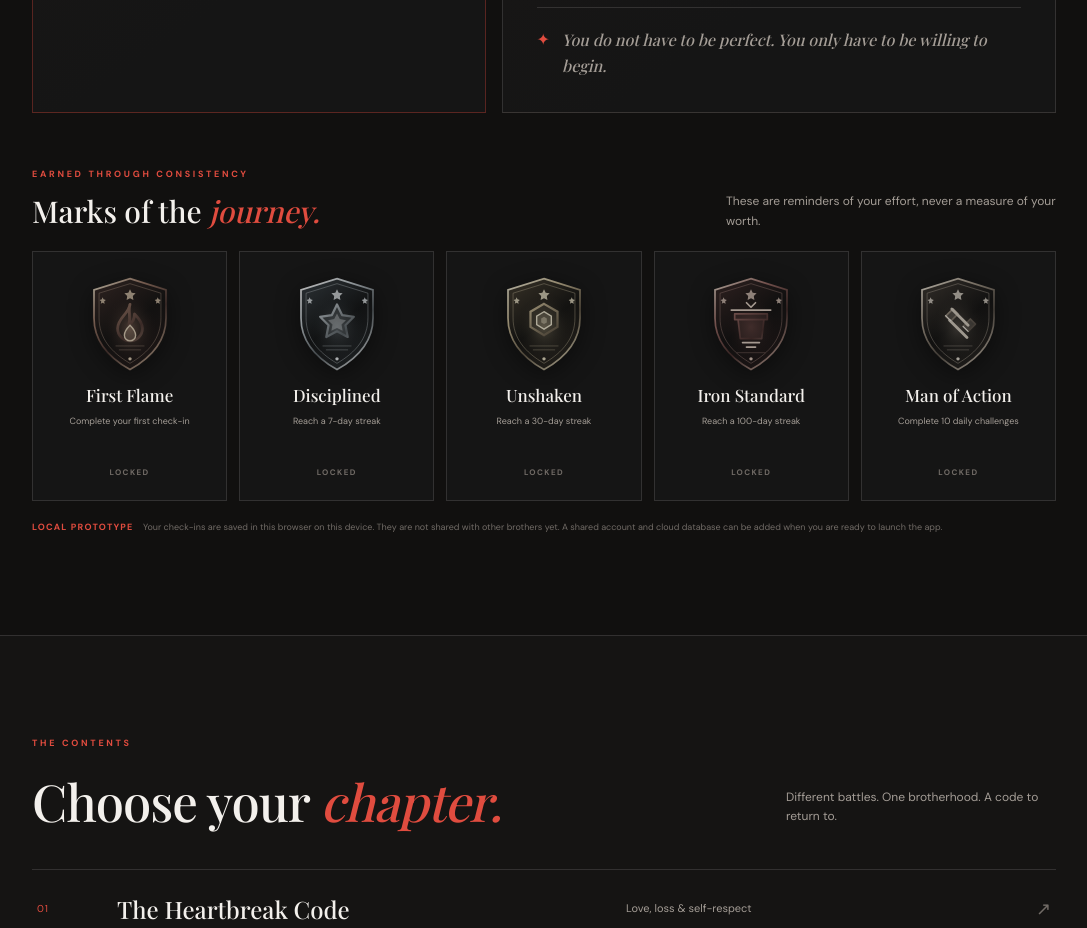
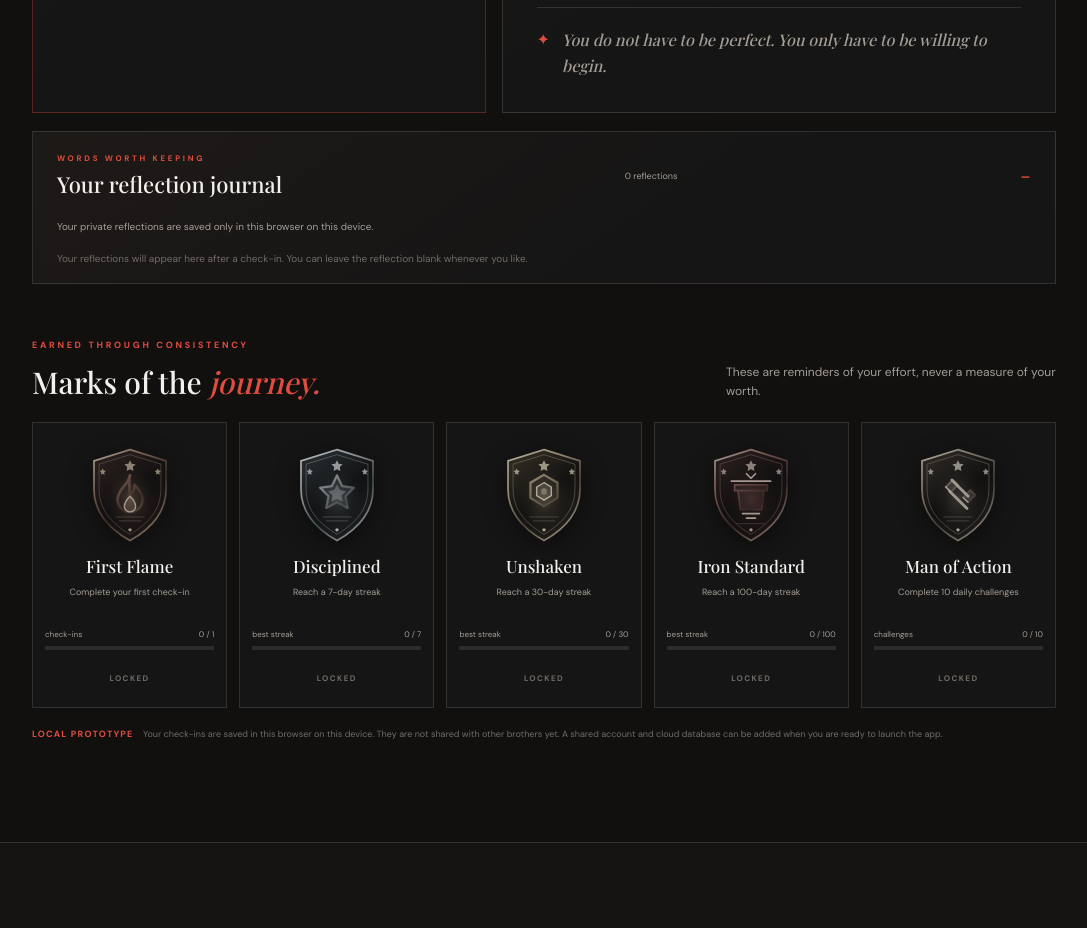
Before and after one commit to KhangwiM0605/-the-furnalations-app, a plain HTML site: page index.html in a window 1280 px wide. Shown: the part 5100-6028 px from the top of the page, without its empty margins (96-1183 px from the left). Drawn offline with nearby package versions, Linux system fonts and the light colour scheme.

Commit message:
Add reflection journal and achievement progress

```diff
--- a/index.html
+++ b/index.html
@@ -197,6 +197,12 @@
           <div class="streak-encouragement"><span>✦</span><p id="streakEncouragement">You do not have to be perfect. You only have to be willing to begin.</p></div>
         </article>
       </div>
+      <details class="reflection-history" open>
+        <summary><span><span class="eyebrow">WORDS WORTH KEEPING</span><strong>Your reflection journal</strong></span><span class="reflection-count" id="reflectionCount">0 reflections</span></summary>
+        <p class="reflection-history-note">Your private reflections are saved only in this browser on this device.</p>
+        <p class="reflection-empty" id="reflectionEmpty">Your reflections will appear here after a check-in. You can leave the reflection blank whenever you like.</p>
+        <div class="reflection-list" id="reflectionList" aria-live="polite"></div>
+      </details>
       <div class="achievement-heading"><div><p class="eyebrow">EARNED THROUGH CONSISTENCY</p><h3>Marks of the <em>journey.</em></h3></div><p class="section-intro">These are reminders of your effort, never a measure of your worth.</p></div>
       <div class="achievement-grid" id="achievementGrid" aria-live="polite">
         <article class="achievement-card locked" data-rank="flame"><span class="achievement-emblem"><svg viewBox="0 0 80 82" aria-hidden="true"><path class="rank-shield" d="M40 4 68 14v23c0 18-11 31-28 41C23 68 12 55 12 37V14L40 4Z"/><path class="rank-inner" d="m40 10 22 8v19c0 14-8 25-22 34-14-9-22-20-22-34V18l22-8Z"/><path class="rank-icon" d="M40 25c-1 8-11 11-11 21a11 11 0 0 0 22 0c0-5-3-9-7-13 0 6-3 8-5 9 2-7-1-12 1-17Z M40 45c-3 3-5 6-5 9a5 5 0 0 0 10 0c0-3-2-6-5-9Z"/><circle class="rank-detail" cx="40" cy="16" r="1.5"/><circle class="rank-detail" cx="22" cy="23" r="1"/><circle class="rank-detail" cx="58" cy="23" r="1"/></svg></span><p class="achievement-name">First Flame</p><p class="achievement-condition">Complete your first check-in</p><span class="achievement-state">LOCKED</span></article>
--- a/script.js
+++ b/script.js
@@ -214,6 +214,28 @@ function renderStreak() {
   else if (stats.current > 0) encouragement.textContent = "Every return is a decision. Keep choosing the man you are becoming.";
   else encouragement.textContent = "You do not have to be perfect. You only have to be willing to begin.";
   renderCalendar(stats);
+  renderReflectionHistory();
+}
+function renderReflectionHistory() {
+  const list = document.getElementById("reflectionList");
+  const reflections = checkins.filter(item => item.reflection.trim()).reverse();
+  document.getElementById("reflectionCount").textContent = `${reflections.length} ${reflections.length === 1 ? "reflection" : "reflections"}`;
+  document.getElementById("reflectionEmpty").hidden = reflections.length > 0;
+  const entries = document.createDocumentFragment();
+  reflections.forEach(item => {
+    const entry = document.createElement("article");
+    entry.className = "reflection-entry";
+    const date = document.createElement("time");
+    date.dateTime = item.date;
+    date.textContent = new Date(`${item.date}T12:00:00+02:00`).toLocaleDateString("en-ZA", {
+      weekday: "long", day: "numeric", month: "long", year: "numeric", timeZone: "Africa/Johannesburg"
+    });
+    const reflection = document.createElement("p");
+    reflection.textContent = item.reflection;
+    entry.append(date, reflection);
+    entries.append(entry);
+  });
+  list.replaceChildren(entries);
 }
 function renderCalendar(stats = getStreakStats()) {
   const {year, month} = calendarCursor;
@@ -326,13 +348,18 @@ function rankLogo(image) {
 function renderAchievements(stats = getStreakStats()) {
   const challengeCount = getChallengeCount();
   const achievements = [
-    { name: "First Flame", condition: "Complete your first check-in", rank: "flame", image: "first-flame.svg", unlocked: stats.total >= 1 },
-    { name: "Disciplined", condition: "Reach a 7-day streak", rank: "disciplined", image: "disciplined.svg", unlocked: stats.best >= 7 },
-    { name: "Unshaken", condition: "Reach a 30-day streak", rank: "unshaken", image: "unshaken.svg", unlocked: stats.best >= 30 },
-    { name: "Iron Standard", condition: "Reach a 100-day streak", rank: "iron", image: "iron-standard.svg", unlocked: stats.best >= 100 },
-    { name: "Man of Action", condition: "Complete 10 daily challenges", rank: "action", image: "man-of-action.svg", unlocked: challengeCount >= 10 }
+    { name: "First Flame", condition: "Complete your first check-in", rank: "flame", image: "first-flame.svg", progress: stats.total, goal: 1, progressLabel: "check-ins" },
+    { name: "Disciplined", condition: "Reach a 7-day streak", rank: "disciplined", image: "disciplined.svg", progress: stats.best, goal: 7, progressLabel: "best streak" },
+    { name: "Unshaken", condition: "Reach a 30-day streak", rank: "unshaken", image: "unshaken.svg", progress: stats.best, goal: 30, progressLabel: "best streak" },
+    { name: "Iron Standard", condition: "Reach a 100-day streak", rank: "iron", image: "iron-standard.svg", progress: stats.best, goal: 100, progressLabel: "best streak" },
+    { name: "Man of Action", condition: "Complete 10 daily challenges", rank: "action", image: "man-of-action.svg", progress: challengeCount, goal: 10, progressLabel: "challenges" }
   ];
-  document.getElementById("achievementGrid").innerHTML = achievements.map(item => `<article class="achievement-card ${item.unlocked ? "unlocked" : "locked"}" data-rank="${item.rank}"><span class="achievement-emblem">${rankLogo(item.image)}</span><p class="achievement-name">${item.name}</p><p class="achievement-condition">${item.condition}</p><span class="achievement-state">${item.unlocked ? "UNLOCKED ✓" : "LOCKED"}</span></article>`).join("");
+  document.getElementById("achievementGrid").innerHTML = achievements.map(item => {
+    const unlocked = item.progress >= item.goal;
+    const progress = Math.min(item.progress, item.goal);
+    const percentage = Math.round(progress / item.goal * 100);
+    return `<article class="achievement-card ${unlocked ? "unlocked" : "locked"}" data-rank="${item.rank}"><span class="achievement-emblem">${rankLogo(item.image)}</span><p class="achievement-name">${item.name}</p><p class="achievement-condition">${item.condition}</p><div class="achievement-progress"><div class="achievement-progress-label"><span>${item.progressLabel}</span><span>${progress} / ${item.goal}</span></div><div class="achievement-progress-track" role="progressbar" aria-label="${item.name} progress" aria-valuemin="0" aria-valuemax="${item.goal}" aria-valuenow="${progress}"><span style="width:${percentage}%"></span></div></div><span class="achievement-state">${unlocked ? "UNLOCKED ✓" : "LOCKED"}</span></article>`;
+  }).join("");
   document.getElementById("dashboardChallengesDone").textContent = challengeCount;
 }
 function renderDashboard() {
--- a/style.css
+++ b/style.css
@@ -268,7 +268,29 @@ h2 { font-size: clamp(34px, 4vw, 51px); line-height: 1.18; margin: 0; letter-spa
 .achievement-card.locked .achievement-art { filter: grayscale(.65) brightness(.72) drop-shadow(0 5px 12px rgba(0,0,0,.45)); }
 .achievement-name { font: 17px var(--serif); margin: 0 0 8px; }
 .achievement-condition { min-height: 30px; color: var(--muted); font-size: 9px; line-height: 1.6; margin: 0 0 13px; }
+.achievement-progress { margin: 0 0 13px; text-align: left; }
+.achievement-progress-label { display: flex; justify-content: space-between; gap: 8px; color: var(--muted); font-size: 8px; margin-bottom: 6px; }
+.achievement-progress-track { height: 4px; overflow: hidden; background: rgba(243,240,236,.1); }
+.achievement-progress-track span { display: block; height: 100%; background: var(--rank-color, var(--red-bright)); transition: width .3s ease; }
 .achievement-state { color: var(--red-bright); font-size: 8px; font-weight: 700; letter-spacing: 1.4px; }
 .achievement-card.locked .achievement-state { color: var(--dim); }
 @media (max-width: 900px) { .achievement-grid { grid-template-columns: repeat(3, minmax(0, 1fr)); } }
 @media (max-width: 650px) { .dashboard-grid { grid-template-columns: 1fr; gap: 10px; } .dashboard-stat { padding: 20px; } .dashboard-stat-icon { margin-bottom: 10px; } .daily-forge-card { grid-template-columns: 1fr; } .forge-art { min-height: 145px; border-right: 0; border-bottom: 1px solid var(--line); } .forge-art span { width: 74px; height: 88px; font-size: 45px; } .dashboard-daily-word { padding: 20px; } .daily-word-verse { font-size: 16px; } .achievement-heading { display: block; } .achievement-heading .section-intro { margin-top: 12px; } .achievement-grid { grid-template-columns: repeat(2, minmax(0, 1fr)); gap: 9px; } .achievement-card { padding: 18px 9px 15px; } }
+.reflection-history { margin-top: 18px; border: 1px solid var(--line); background: linear-gradient(145deg, #1d1917, #151515 70%); }
+.reflection-history > summary { display: flex; align-items: center; justify-content: space-between; gap: 16px; padding: 20px 24px; cursor: pointer; list-style: none; }
+.reflection-history > summary::-webkit-details-marker { display: none; }
+.reflection-history > summary::after { content: "+"; color: var(--red-bright); font-size: 20px; }
+.reflection-history[open] > summary::after { content: "−"; }
+.reflection-history > summary > span:first-child { display: grid; gap: 4px; }
+.reflection-history > summary .eyebrow { margin: 0; font-size: 8px; }
+.reflection-history > summary strong { font: 22px var(--serif); }
+.reflection-count { color: var(--muted); font-size: 9px; white-space: nowrap; }
+.reflection-history-note, .reflection-empty { margin: 0; padding: 0 24px 16px; color: var(--muted); font-size: 10px; }
+.reflection-empty { color: var(--dim); }
+.reflection-entry { margin: 0 24px; padding: 18px 0; border-top: 1px solid var(--line); }
+.reflection-entry time { color: var(--red-bright); font-size: 9px; letter-spacing: .5px; }
+.reflection-entry p { margin: 7px 0 0; color: var(--text); font: italic 15px/1.7 var(--serif); white-space: pre-wrap; overflow-wrap: anywhere; }
+.reflection-entry:last-child { padding-bottom: 22px; }
+@media (max-width: 650px) { .reflection-history > summary { padding: 17px; } .reflection-history > summary strong { font-size: 19px; } .reflection-history-note, .reflection-empty { padding-right: 17px; padding-left: 17px; } .reflection-entry { margin-right: 17px; margin-left: 17px; } }
+:focus-visible { outline: 2px solid #f08b52; outline-offset: 3px; }
+@media (prefers-reduced-motion: reduce) { *, *::before, *::after { scroll-behavior: auto !important; animation-duration: .01ms !important; animation-iteration-count: 1 !important; transition-duration: .01ms !important; } }
--- a/sw.js
+++ b/sw.js
@@ -1,4 +1,4 @@
-const CACHE_NAME = "furnalations-pwa-v3";
+const CACHE_NAME = "furnalations-pwa-v4";
 const APP_SHELL = [
   "./",
   "./index.html",
```
Also changed, not shown: README.txt.
